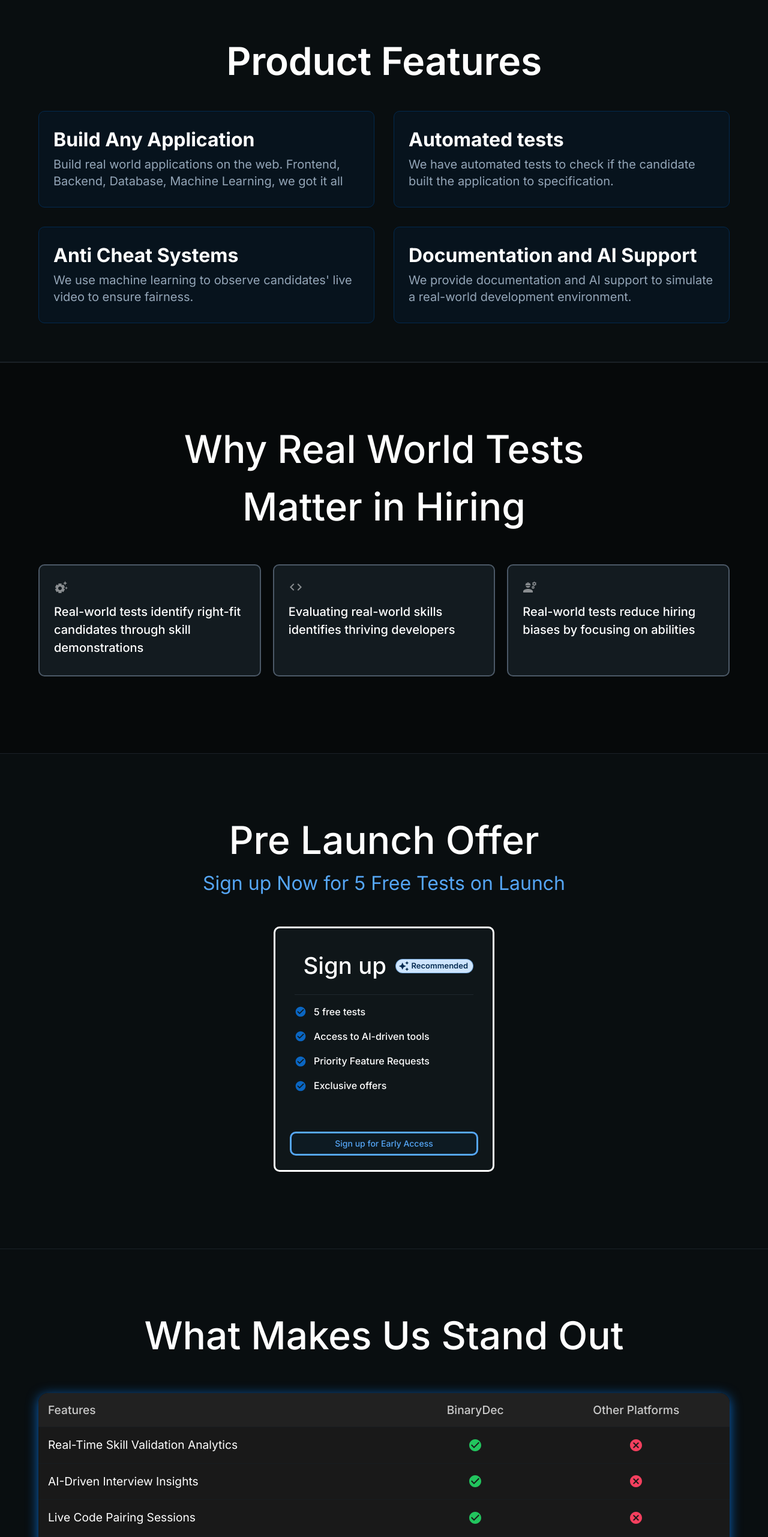
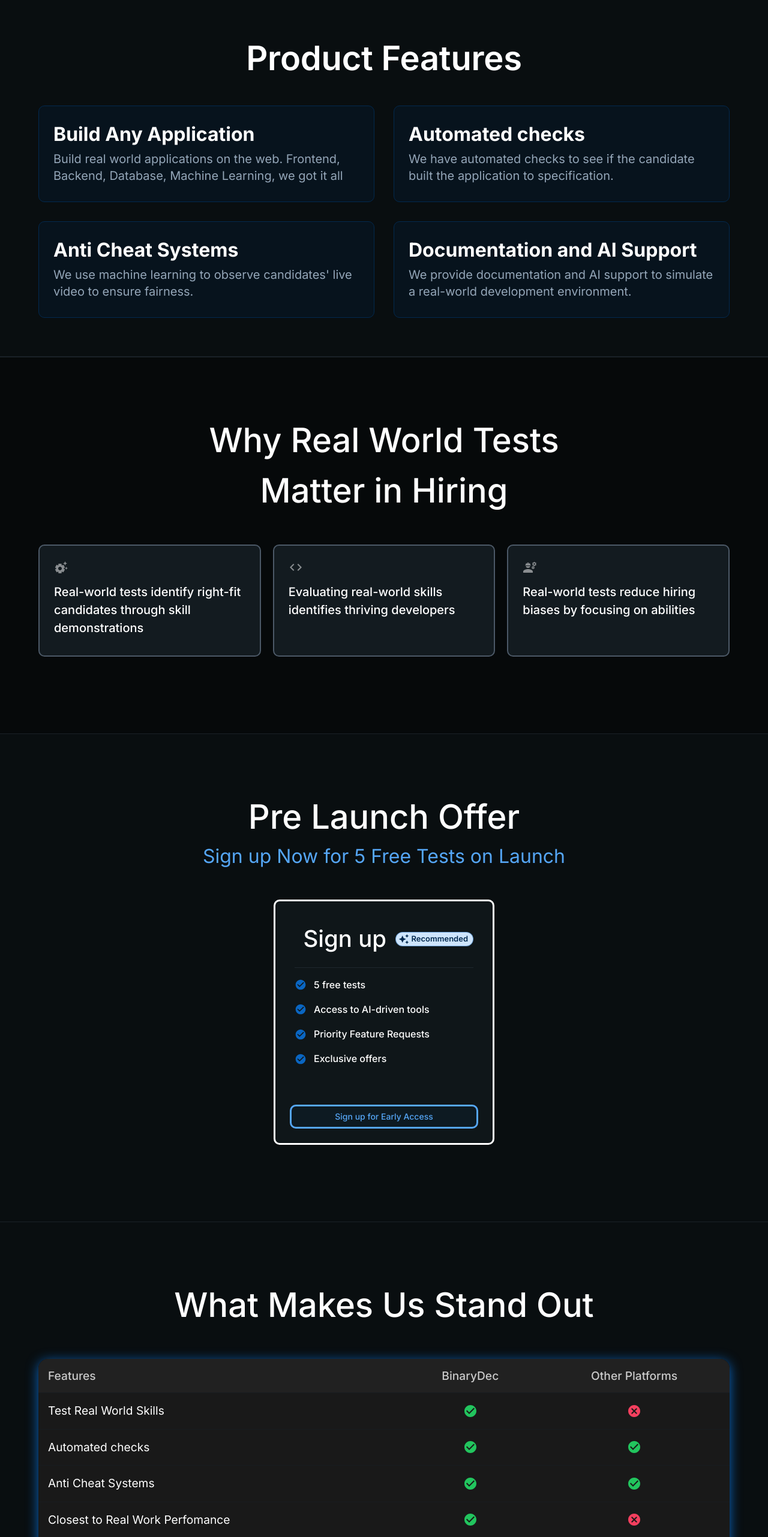
Before and after one commit to Evilcmd/binarydec-landingpage-frontend, a React (Create React App) app: page / in a window 1280 px wide. Shown: the part 1249-3812 px from the top of the page at 60% size. Built offline with nearby package versions, Linux system fonts and the light colour scheme.

Commit message:
added table content and fixed warnings

```diff
--- a/src/components/Features.js
+++ b/src/components/Features.js
@@ -13,9 +13,9 @@
             'Build real world applications on the web. Frontend, Backend, Database, Machine Learning, we got it all',
     },
     {
-        title: 'Automated tests',
+        title: 'Automated checks',
         description:
-            'We have automated tests to check if the candidate built the application to specification.',
+            'We have automated checks to see if the candidate built the application to specification.',
     },
     {
         title: 'Anti Cheat Systems',
@@ -30,9 +30,6 @@
 ];
 
 export default function Features() {
-    const [selectedItemIndex, setSelectedItemIndex] = React.useState(-1);
-
-    const selectedFeature = items[selectedItemIndex];
 
     return (
         <Container id="features" sx={{ py: { xs: 4, sm: 8 } }}>
@@ -41,7 +38,7 @@
                 variant="h1"
                 sx={{
                     display: 'flex', justifyContent: 'center', marginBottom: '3rem',
-                    fontSize: 'clamp(2.5rem, 10vw, 4rem)',
+                    fontSize: 'clamp(2.5rem, 3.5rem, 4rem)',
                 }}
             >
                 Product Features
@@ -57,15 +54,12 @@
                                 height: '100%',
                                 width: '100%',
                                 background: 'none',
-                                backgroundColor:
-                                    selectedItemIndex === index ? 'action.selected' : 'action.selected',
+                                backgroundColor: 'action.selected',
                                 borderColor: (theme) => {
                                     if (theme.palette.mode === 'light') {
-                                        return selectedItemIndex === index
-                                            ? 'primary.light'
-                                            : 'primary.light';
+                                        return 'primary.light';
                                     }
-                                    return selectedItemIndex === index ? 'primary.dark' : 'primary.dark';
+                                    return 'primary.dark';
                                 },
                             }}
                         >
--- a/src/components/Hero.js
+++ b/src/components/Hero.js
@@ -51,7 +51,7 @@
                             flexDirection: { xs: 'column', md: 'column' },
                             alignSelf: 'center',
                             textAlign: 'center',
-                            fontSize: 'clamp(2.8rem, 10vw, 4rem)',
+                            fontSize: 'clamp(2.8rem, 4rem, 4rem)',
                         }}
                     >
                         {/* Demand Real-World Proficiency—Value Engineers Who Create Real Solutions, Not Just Tackle Algorithms. */}
@@ -60,7 +60,7 @@
                             component="span"
                             variant="h1"
                             sx={{
-                                fontSize: 'clamp(2.8rem, 10vw, 4rem)',
+                                fontSize: 'clamp(2.8rem, 4rem, 4rem)',
                                 color: (theme) =>
                                     theme.palette.mode === 'light' ? 'primary.main' : 'primary.light',
                             }}
--- a/src/components/Highlights.js
+++ b/src/components/Highlights.js
@@ -50,7 +50,7 @@
                         textAlign: { sm: 'left', md: 'center' },
                     }}
                 >
-                    <Typography component="h2" variant="h4" sx={{ fontSize: "clamp(2.5rem, 10vw, 4rem)" }}>
+                    <Typography component="h2" variant="h4" sx={{ fontSize: "clamp(2.5rem, 3.5rem, 4rem)" }}>
                         Why Real World Tests Matter in Hiring
                     </Typography>
                 </Box>
--- a/src/components/Pricing.js
+++ b/src/components/Pricing.js
@@ -55,7 +55,7 @@
                     component="h2"
                     variant="h4"
                     color="text.primary"
-                    sx={{ fontSize: 'clamp(2.8rem, 10vw, 4rem)', }}
+                    sx={{ fontSize: 'clamp(2.8rem, 3.5rem, 4rem)', }}
                 >
                     Pre Launch Offer
                 </Typography>
--- a/src/components/Table.js
+++ b/src/components/Table.js
@@ -15,12 +15,12 @@
 }
 
 const rows = [
-    createData('Real-Time Skill Validation Analytics', true, false),
-    createData('AI-Driven Interview Insights', true, false),
-    createData('Live Code Pairing Sessions', true, false),
-    createData('Contextual Coding Challenges', true, true),
-    createData('Behavioral Analytics', true, true),
-    createData('Interactive Technical Whiteboards',true,false),
+    createData('Test Real World Skills', true, false),
+    createData('Automated checks', true, true),
+    createData('Anti Cheat Systems', true, true),
+    createData('Closest to Real Work Perfomance', true, false),
+    createData('Documentation and AI Support', true, false),
+    createData('Test Required skills', true, false),
 ];
 
 export default function BasicTable() {
@@ -37,7 +37,7 @@
                 gap: { xs: 3, sm: 6 },
             }}
         >
-            <Typography component="h2" variant="h4" sx={{ fontSize: "clamp(2.5rem, 10vw, 4rem)" }}>
+            <Typography component="h2" variant="h4" sx={{ fontSize: "clamp(2.5rem, 3.5rem, 4rem)" }}>
                 What Makes Us Stand Out
             </Typography>
             <TableContainer
```
